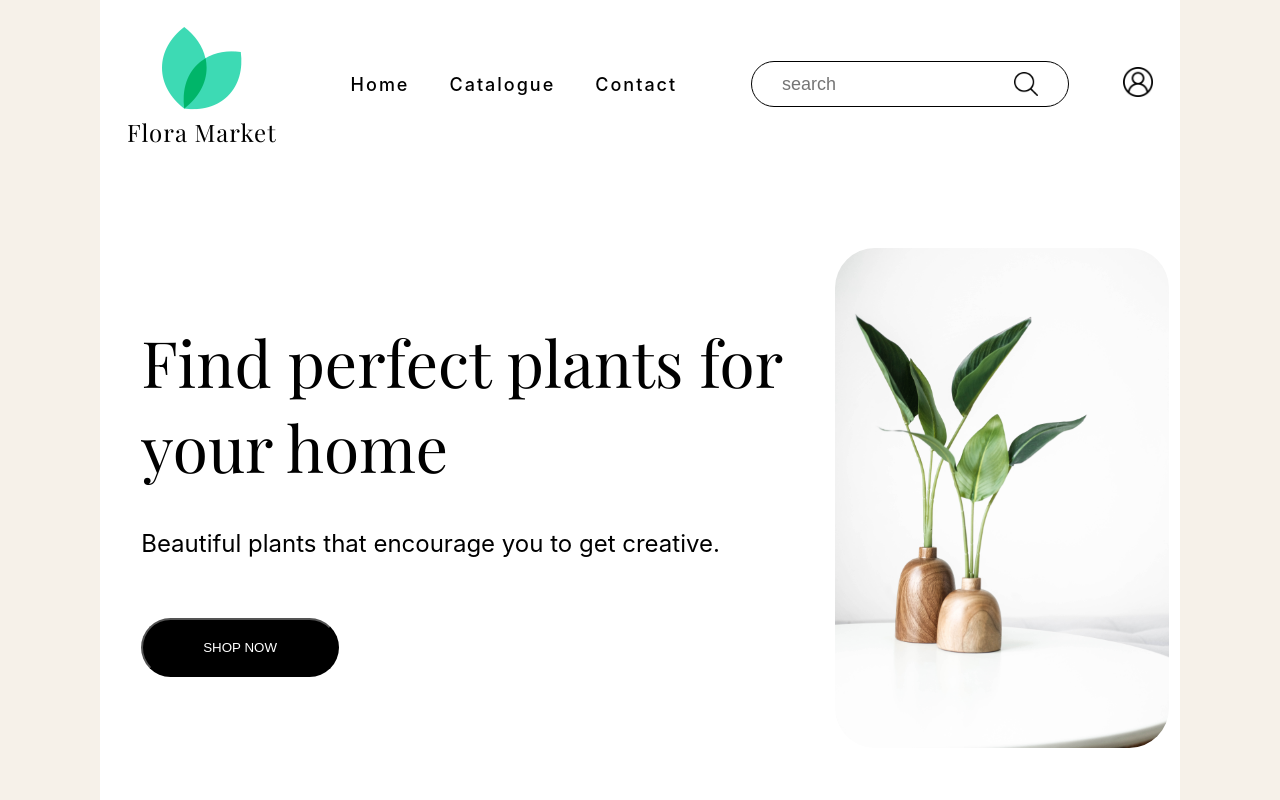
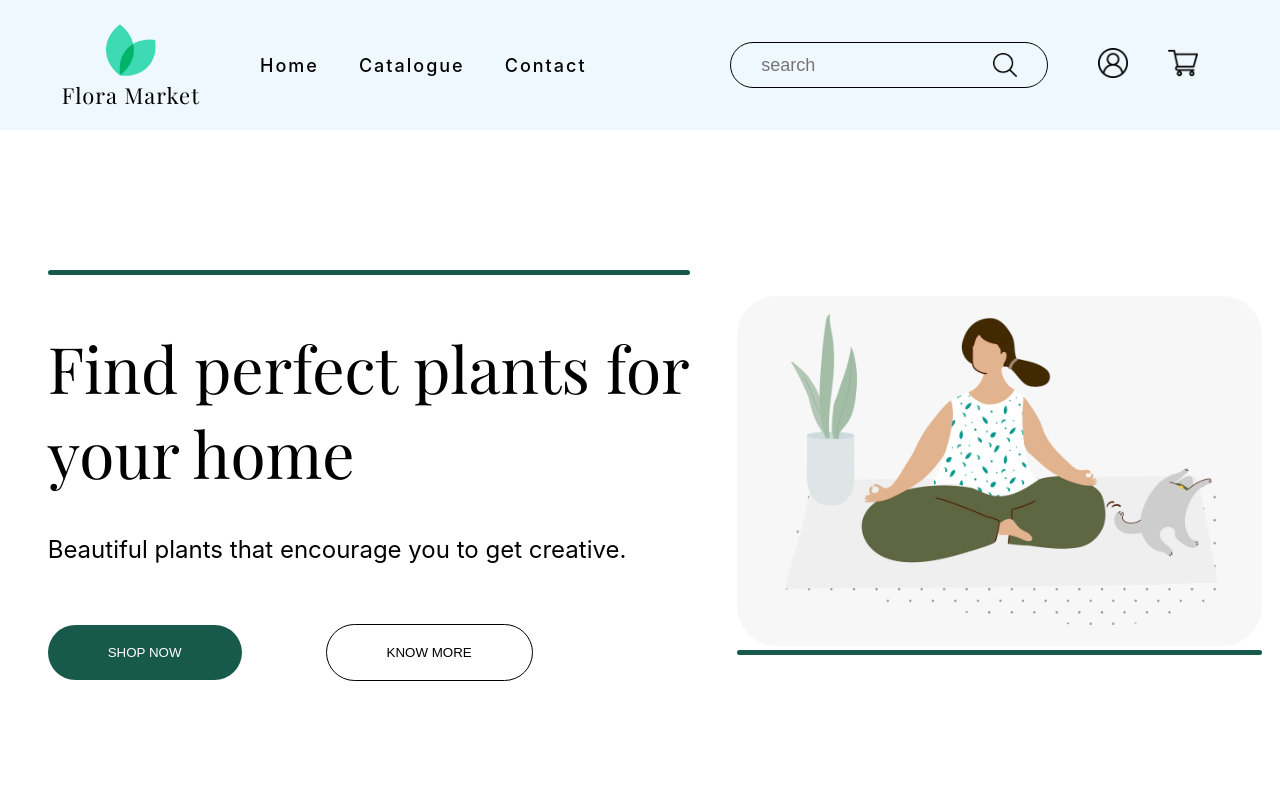
Before and after one commit to Akshay-K-Bhat/Flora-Market, a website built with Vite: page index.html in a window 1280 px wide. Shown: the top 800 px of the page. Built offline with nearby package versions, Linux system fonts and the light colour scheme.

Commit message:
fixed-navbar

```diff
--- a/css/categories.css
+++ b/css/categories.css
@@ -1,5 +1,5 @@
 .catalogue {
-    margin:  0 0 100px 0;
+    padding-top: 120px;
 }
 .catalogue-heading {
     display: flex;
@@ -30,7 +30,13 @@
 .category_card img {
     height: 400px;
     border-radius: 10px;
+    transition: transform 0.3s ease;
 }
+
+.category_card img:hover{
+    transform: scale(1.05);
+}
+
 
 .category_card span {
     font-size: 20px;
--- a/css/features.css
+++ b/css/features.css
@@ -10,7 +10,7 @@
     display: flex;
     align-items: center;
     justify-content: center;
-    padding: 20px 40px ;
+    padding: 80px 40px ;
 }
 
 
@@ -63,12 +63,18 @@
     padding: 0 40px;
     font-family: inter;
     text-transform: uppercase;
+
 }
 
 .feature_card img {
     height: 400px;
     object-fit: contain;
     border-radius: 10px;
+    transition: transform 0.3s ease;
+}
+
+.feature_card img:hover{
+    transform: scale(1.05);
 }
 
 .feature_card span {
--- a/css/header.css
+++ b/css/header.css
@@ -1,22 +1,35 @@
-
 .header__nav {
+    position: fixed;
     font-family: 'Playfair Display', serif;
     display: flex;
     align-items: center;
     justify-content: space-around;
-    margin-top: 20px;
+    z-index: 1;
+    width: 100%;
+    background-color: aliceblue;
+    padding:  20px 0;
+}
+
+.header_menu{
+    display: flex;
+    align-items: center;
 }
 
 .header__logo {
-    font-size: 24px;
+    font-size: 22px;
     display: flex;
     flex-direction: column;
     align-items: center;
     cursor: pointer;
+    padding-right: 40px;
+}
+
+.header__logo img {
+    height: 60px;
 }
 
 .header__logo h4 {
-    font-weight: 400;
+    font-weight: 550;
     letter-spacing: 1px;
 }
 
@@ -75,6 +88,7 @@
 .search_bar input {
     border: none;
     font-size: 18px;
+    background-color: transparent;
 
 }
 
@@ -97,3 +111,23 @@
 
     position: relative;
   }
+
+.header__nav-icons {
+    display: flex;
+    align-items: center;
+    justify-content: center;
+}
+
+.header__nav-icons li {
+    padding: 0 20px;
+    list-style: none;
+}
+
+.header__nav-cart img {
+    height: 30px;
+    cursor: pointer;
+}
+
+.header__nav-user li {
+    padding-left: 50px;
+}
--- a/css/hero.css
+++ b/css/hero.css
@@ -1,13 +1,18 @@
+.hero__section {
+    margin-top: 170px;
+}
+
 .hero {
     display: flex;
-    justify-content: space-around;
+    justify-content: space-evenly;
     height: fit-content;
     align-items: center;
     margin:  100px 0;
 }
 
+
 .hero__section img{
-    height: 500px;
+    height: 350px;
     border-radius: 40px;
     object-fit: contain;
 }
@@ -15,7 +20,7 @@
 .hero__text {
     position: relative;
     padding: 0 30px;
-    z-index: 1;
+
 }
 
 .hero__text h1{
@@ -33,10 +38,56 @@
 }
 
 .hero-shopnow-btn {
-    background-color: black;
+    background-color: #17594A;
     color: white;
     padding: 20px 60px;
     border-radius: 30px;
     text-transform: uppercase;
     cursor: pointer;
+    border: none;
 }
+
+
+.hero-knowmore-btn {
+    background-color:white;
+    color: black;
+    padding: 20px 60px;
+    border: 1px solid black;
+    border-radius: 30px;
+    text-transform: uppercase;
+    cursor: pointer;
+    margin-left: 80px;
+}
+
+.hero-knowmore-btn:hover {
+    background-color: black;
+    color: white;
+}
+
+
+.hero__green-line{
+    flex: 1;
+    background-color: #17594A;
+    height: 5px;
+    border-radius: 10px;
+}
+
+.hero__green-accent {
+    display: flex;
+    align-items: center;
+    justify-content: center;
+    padding-bottom: 50px;
+}
+
+.hero__image-green-accent {
+    display: flex;
+    align-items: center;
+    justify-content: center;
+}
+
+.hero__image-green-line {
+    flex: 1;
+    background-color: #17594A;
+    height: 5px;
+    border-radius: 10px;
+}
--- a/css/style.css
+++ b/css/style.css
@@ -19,7 +19,6 @@
   }
 
 .container {
-    margin: 0 100px;
     background-color: #FFFFFF;
     display: flex;
     flex-direction: column;
@@ -80,9 +79,14 @@
         font-size: 18px;
     }
 
-    .hero__section img{
-        display: none;
+    .hero-shopnow-btn{
+        padding: 10px 20px;
+        width: 8rem;
     }
 
+    .hero-knowmore-btn  {
+        padding: 10px 20px;
+        width: 8rem;
+    }
 
 }
--- a/index.html
+++ b/index.html
@@ -13,7 +13,10 @@
 <body>
   <div class="container">
     <header id="home">
+      <div class="header">
         <div class="header__nav" data-aos="slide-down">
+
+          <div class="header_menu">
             <div class="header__logo">
               <img src="./images/icon.png" alt="">
               <h4>Flora Market</h4>
@@ -21,11 +24,14 @@
 
             <div class="header__menu">
               <ul>
-            <li><a href="./index.html">Home</a></li>
+                <li><a href="#home">Home</a></li>
                 <li><a href="#category">Catalogue</a></li>
                 <li><a href="#contact">Contact</a></li>
               </ul>
             </div>
+          </div>
+
+          <div class="header__nav-icons">
 
             <div class="header__menu-search">
               <ul>
@@ -40,32 +46,65 @@
               </ul>
             </div>
 
+            <div class="header__nav-cart">
+              <ul>
+                <li><img src="./images/shopping-cart.png" alt=""></li>
+              </ul>
+            </div>
+
+          </div>
+
+
           <div class="header__menu-mobile">
             <img src="./images/menu.png" alt="">
           </div>
         </div>
 
+      </div>
     </header>
     <section class="hero__section">
+
+
+
       <div class="hero">
-        <div class="hero__text" data-aos="fade-right" >
+        <div class="hero__text" data-aos="fade-right">
+
+          <div class="hero__green-accent">
+            <div class="hero__green-line"></div>
+          </div>
+
           <h1>Find perfect plants for <br> your home</h1>
           <h2>Beautiful plants that encourage you to get creative.</h2>
           <div class="hero-btn">
             <button class="hero-shopnow-btn">Shop Now</button>
+            <a href="#features"> <button class="hero-knowmore-btn">Know More</button></a>
+          </div>
+
+
+        </div>
+
+        <div class="hero_image">
+          <div>
+            <img src="./images/hero4.jpg" alt="" data-aos="slide-left">
+          </div>
+          <div class="hero__image-green-accent">
+            <div class="hero__image-green-line"></div>
           </div>
         </div>
-        <img src="./images/hero.jpg" alt="" data-aos="slide-left">
+
       </div>
+
+      <div id="category"></div>
+
     </section>
 
-    <section id="category" class="catalogue">
-      <div  class="catalogue-heading" data-aos="flip-up">
-        <h1>Categories</h1>
+    <section  class="catalogue">
+      <div class="catalogue-heading" data-aos="flip-up">
+        <h1 >Categories</h1>
       </div>
 
-      <div class="categories"  >
-        <div class="category_card" data-aos="slide-right" >
+      <div class="categories">
+        <div class="category_card" data-aos="slide-right">
           <img src="./images/jungle.jpg" alt="">
           <span>Jungle Plants</span>
         </div>
@@ -86,17 +125,18 @@
         </div>
 
 
-
-
       </div>
 
     </section>
+    <div id="features">
+
+    </div>
     <div class="feature_text" data-aos="zoom-in">
       <h1>Love and work are to people what water and
         sunshine are to plants</h1>
     </div>
 
-    <section class="features" >
+    <section class="features">
       <div class="feature_collection">
         <div class="cards">
           <div class="feature_card-desc" data-aos="fade-up">
@@ -129,7 +169,7 @@
 
     <section class="newsletter" data-aos="flip-down">
       <div class="newsletter_text">
-        <h1>Get 15% off your next order,  Subscribe to our <br> Newsletter</h1>
+        <h1>Get 15% off your next order, Subscribe to our <br> Newsletter</h1>
       </div>
       <div class="newsletter_subscribe">
         <input type="text" placeholder="Enter your email here"><button>Subscribe</button>
@@ -138,7 +178,9 @@
 
     <footer class="footer" data-aos="slide-up">
       <div class="footer__logo">
+        <a href="#home">
         <img src="./images/icon.png" alt="">
+       </a>
         <h4>Flora Market</h4>
       </div>
 
@@ -169,13 +211,11 @@
             <li>Press</li>
           </ul>
         </div>
-     </div>
-
     </footer>
 
 
-
   </div>
+  <script src="Javascript\script.js"></script>
   <script src="https://unpkg.com/aos@next/dist/aos.js"></script>
   <script>
     AOS.init({
@@ -183,6 +223,8 @@
       offset: 100,
     });
   </script>
+
+
 </body>
 
 </html>
```
Also changed, not shown: images/hero4.jpg (added), images/shopping-cart.png (added), images/wave-haikei.svg (added), 3 other files. Lines whose indentation alone changed are shown as unchanged.
